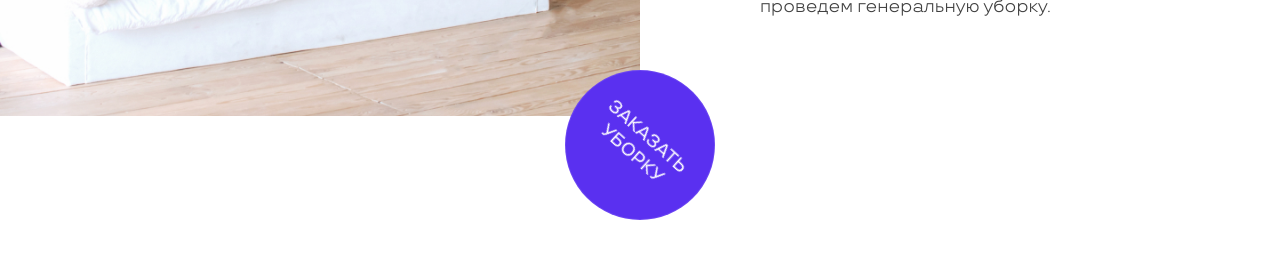
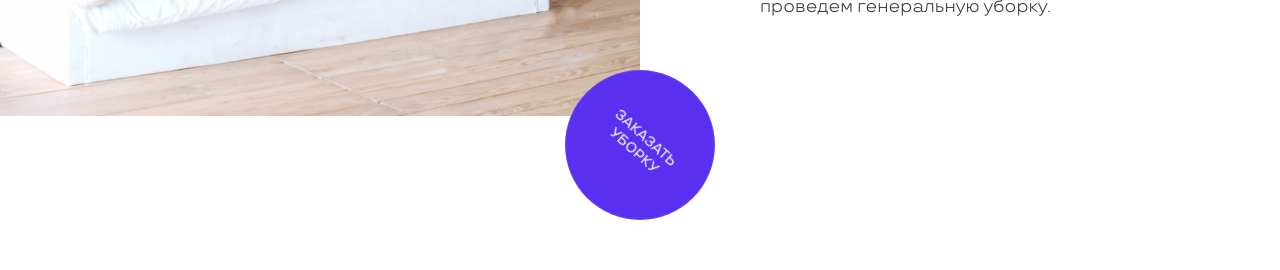
Before and after one commit to TOR968/task-redlab, a React (Create React App) app: page / in a window 1280 px wide. Shown: the part 595-865 px from the top of the page. Built offline with nearby package versions, Linux system fonts and the light colour scheme.

Commit message:
Update _order.scss

```diff
--- a/src/styles/components/_order.scss
+++ b/src/styles/components/_order.scss
@@ -51,8 +51,8 @@
   font-family: 'TTTravels-Medium';
   color: $text-color;
   text-align: center;
-  font-size: 18px;
-  line-height: 130%;
+  font-size: 14px;
+  line-height: 120%;
   text-transform: uppercase;
 
   display: flex;
@@ -72,4 +72,17 @@
   background: $decor-color;
   border: 1px solid rgba(255, 255, 255, 0.1);
   border-radius: 50%;
+  transition: top 250ms cubic-bezier(0.4, 0, 0.2, 1),
+    height 250ms cubic-bezier(0.4, 0, 0.2, 1),
+    width 250ms cubic-bezier(0.4, 0, 0.2, 1),
+    font-size 250ms cubic-bezier(0.4, 0, 0.2, 1),
+    line-height 250ms cubic-bezier(0.4, 0, 0.2, 1);
+  &:hover,
+  &:focus {
+    height: 195px;
+    width: 195px;
+    top: 60%;
+    font-size: 18px;
+    line-height: 130%;
+  }
 }
```
